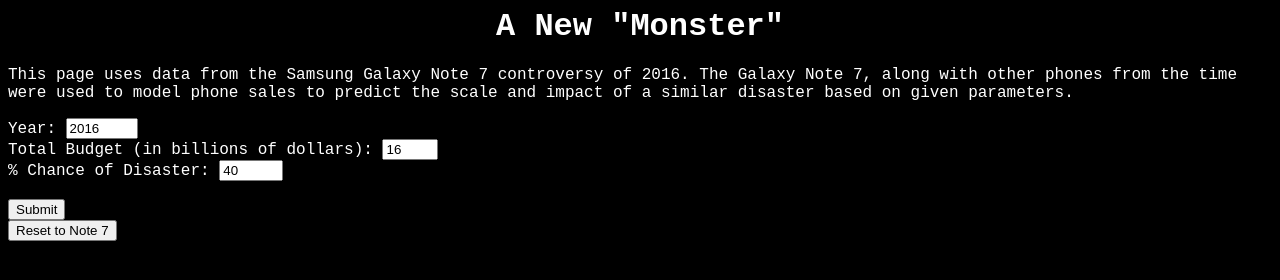
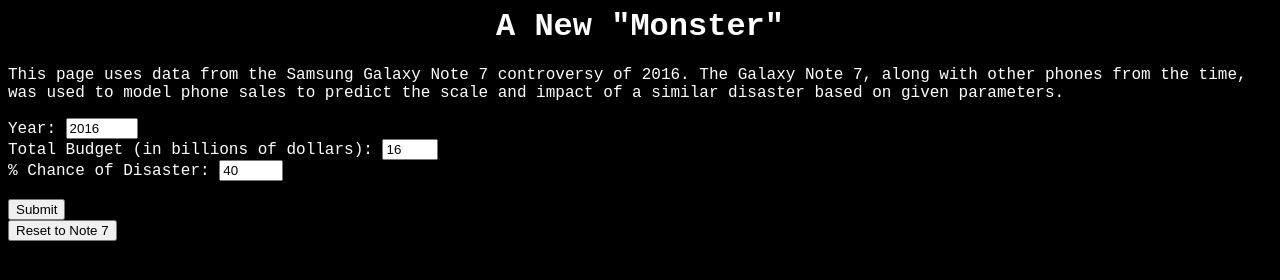
Before and after one commit to frankenparty/newmonster, a plain HTML site: page index.html in a window 1280 px wide. Drawn offline with Linux system fonts and the light colour scheme.

Commit message:
Update index.html

```diff
--- a/index.html
+++ b/index.html
@@ -25,7 +25,7 @@
         <center>
             <h1>A New "Monster"</h1>
         </center>
-        <p>This page uses data from the Samsung Galaxy Note 7 controversy of 2016. The Galaxy Note 7, along with other phones from the time were used to model phone sales to predict the scale and impact of a similar disaster based on given parameters.</p>
+        <p>This page uses data from the Samsung Galaxy Note 7 controversy of 2016. The Galaxy Note 7, along with other phones from the time, was used to model phone sales to predict the scale and impact of a similar disaster based on given parameters.</p>
         Year:
         <input type="number" name="year" min="2011" max="2030" value="2016"><br>
         Total Budget (in billions of dollars):
```
